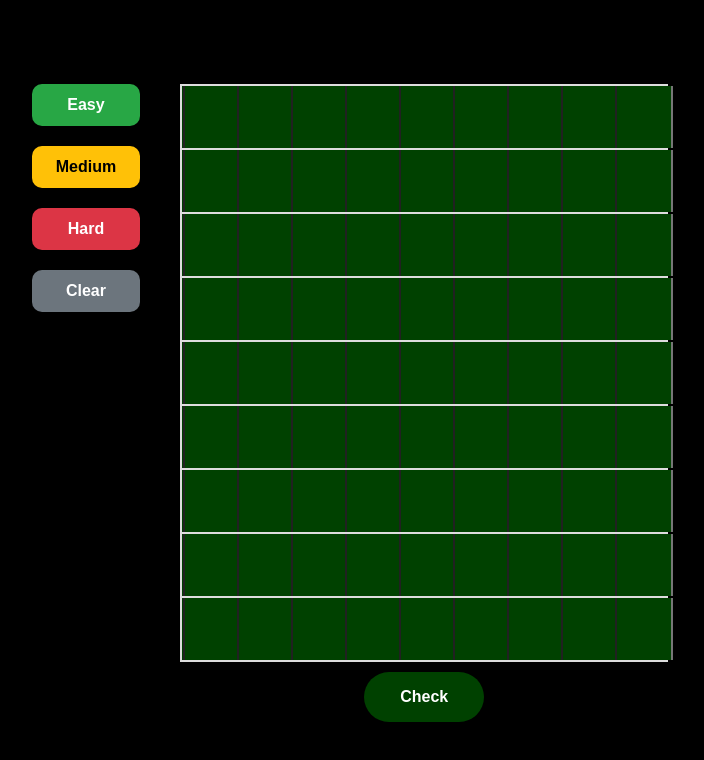
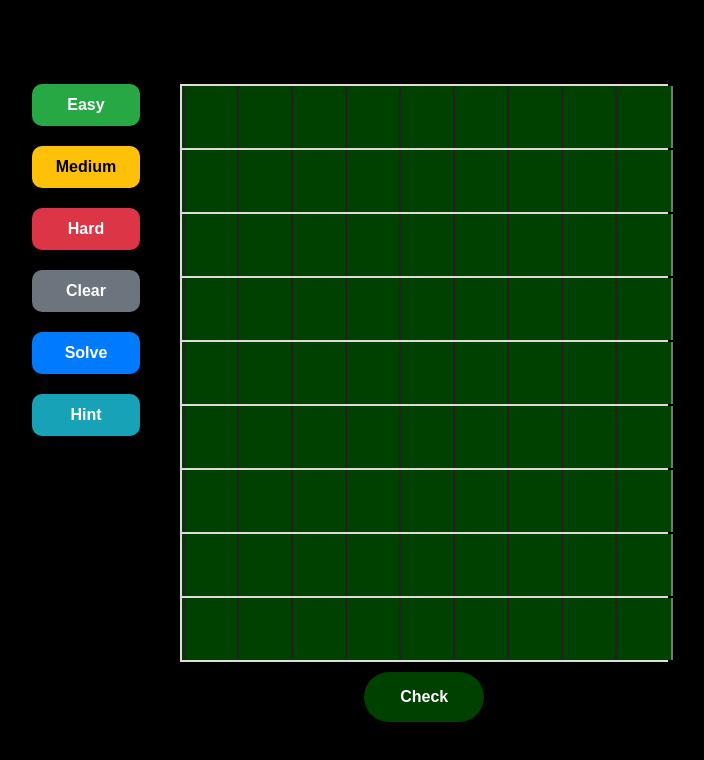
Before and after one commit to ahmed-alarab/sudoku, a React (Create React App) app: page / in a window 1280 px wide. Shown: the top 760 px of the page, without its empty margins (290-994 px from the left). Built offline with nearby package versions, Linux system fonts and the light colour scheme.

Commit message:
Manual Solver

```diff
--- a/src/Components/Sudoku.css
+++ b/src/Components/Sudoku.css
@@ -119,3 +119,10 @@ input::-webkit-inner-spin-button {
     color: crimson;
     margin-top: 10px;
 }
+.solve {
+    background-color: #007bff; /* Bootstrap Primary Blue */
+}
+
+.hint {
+    background-color: #17a2b8; /* Bootstrap Info Teal */
+}
--- a/src/Components/Sudoku.tsx
+++ b/src/Components/Sudoku.tsx
@@ -53,6 +53,49 @@ export default function Sudoku() {
       }
     }
     setIsSolutionValid(true);
+  };
+
+  const solveSudoku = (b: number[][]): boolean => {
+    for (let row = 0; row < 9; row++) {
+      for (let col = 0; col < 9; col++) {
+        if (b[row][col] === 0) {
+          for (let num = 1; num <= 9; num++) {
+            if (isValidMove(b, row, col, num)) {
+              b[row][col] = num;
+              if (solveSudoku(b)) return true;
+              b[row][col] = 0;
+            }
+          }
+          return false;
+        }
+      }
+    }
+    return true;
+  };
+
+  const handleSolve = () => {
+    const copy = board.map(row => [...row]);
+    if (solveSudoku(copy)) {
+      setBoard(copy);
+      setIsInvalidMove(false);
+      setIsSolutionValid(true);
+    }
+  };
+
+  const handleHint = () => {
+    const copy = board.map(row => [...row]);
+    const solved = board.map(row => [...row]);
+    if (solveSudoku(solved)) {
+      for (let row = 0; row < 9; row++) {
+        for (let col = 0; col < 9; col++) {
+          if (copy[row][col] === 0) {
+            copy[row][col] = solved[row][col];
+            setBoard(copy);
+            return;
+          }
+        }
+      }
+    }
   };
 
   const loadEasyPuzzle = () => {
@@ -111,15 +154,15 @@ export default function Sudoku() {
 
   return (
     <div className="sudoku-container">
-      {/* Sidebar with buttons */}
       <div className="sidebar">
         <button onClick={loadEasyPuzzle} className="control-btn easy">Easy</button>
         <button onClick={loadMediumPuzzle} className="control-btn medium">Medium</button>
         <button onClick={loadHardPuzzle} className="control-btn hard">Hard</button>
         <button onClick={clearBoard} className="control-btn clear">Clear</button>
+        <button onClick={handleSolve} className="control-btn solve">Solve</button>
+        <button onClick={handleHint} className="control-btn hint">Hint</button>
       </div>
 
-      {/* Sudoku board */}
       <div>
         <table className={isInvalidMove ? 'invalid-board' : ''}>
           <tbody>
```
Lines whose indentation alone changed are shown as unchanged.
